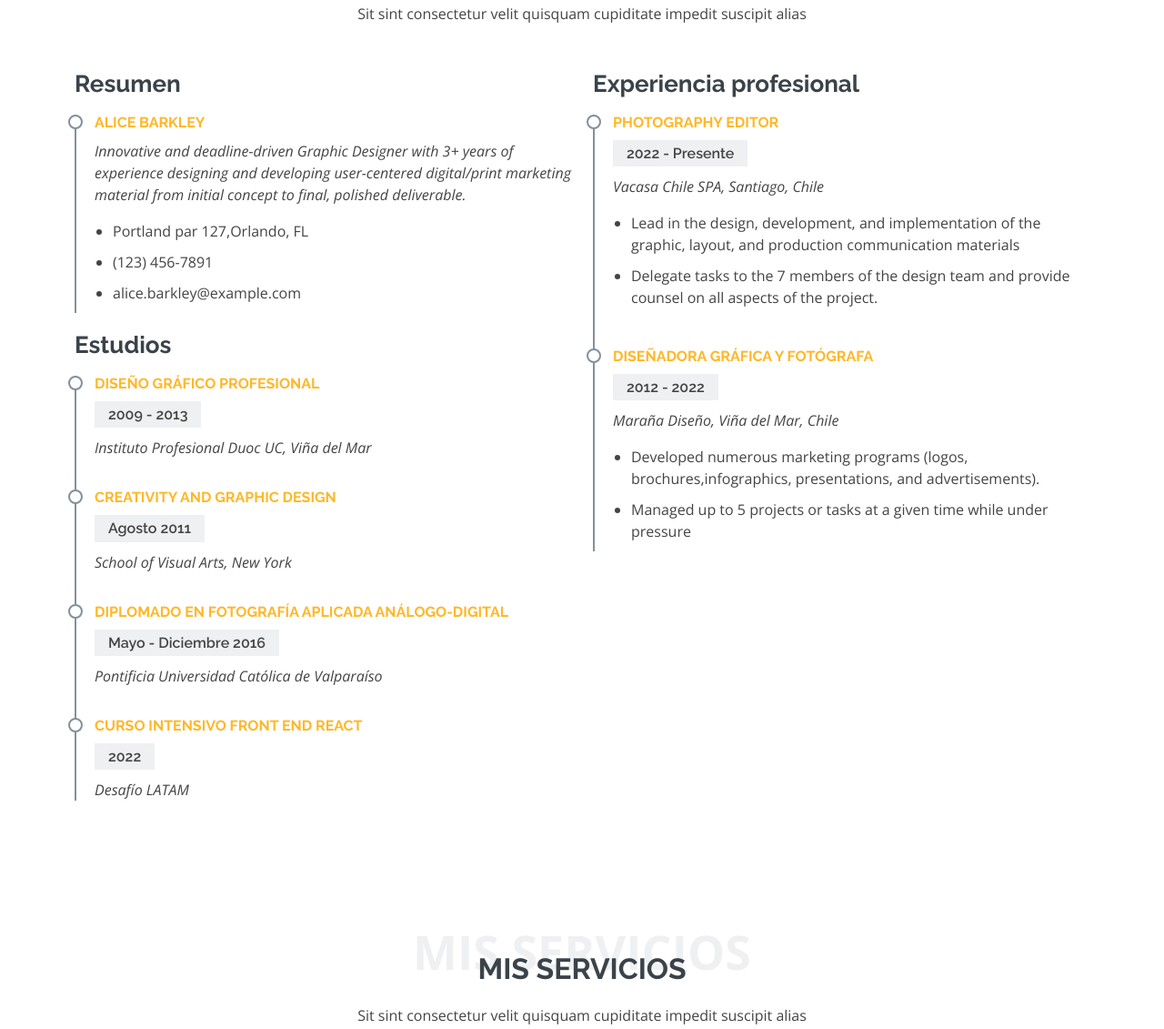
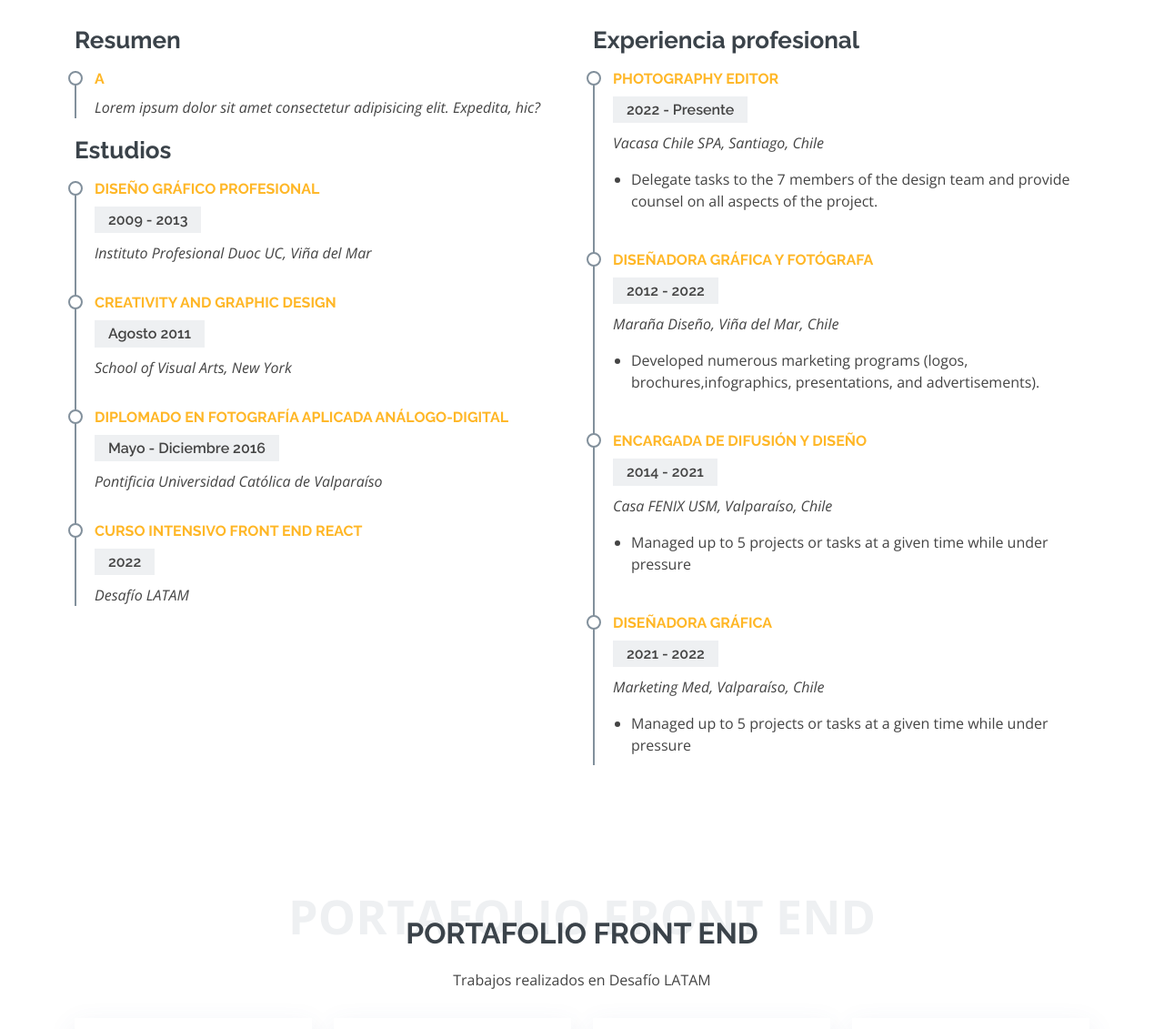
Before and after one commit to olgaorregom/olgaorregom.github.io, a plain HTML site: page index.html in a window 1280 px wide. Shown: the part 1885-3016 px from the top of the page at 91% size. Drawn offline with nearby package versions, Linux system fonts and the light colour scheme.

Commit message:
cambios textos

```diff
--- a/index.html
+++ b/index.html
@@ -71,7 +71,7 @@
         <div class="section-title">
           <span>Sobre mi</span>
           <h2>Sobre mi</h2>
-          <p>Sit sint consectetur velit quisquam cupiditate impedit suscipit alias</p>
+
         </div>
 
         <div class="row">
@@ -116,7 +116,7 @@
                 <div class="col-md-6 mt-5 d-md-flex align-items-md-stretch">
                   <div class="count-box">
                     <i class="bi bi-clock" style="color: #2cbdee;"></i>
-                    <span data-purecounter-start="0" data-purecounter-end="10" data-purecounter-duration="1" class="purecounter"></span>
+                    <span data-purecounter-start="0" data-purecounter-end="9" data-purecounter-duration="1" class="purecounter"></span>
                     <p><strong>Años de experiencia</strong> aut commodi quaerat modi aliquam nam ducimus aut voluptate non vel</p>
                   </div>
                 </div>
@@ -167,22 +167,16 @@
         <div class="section-title">
           <span>Mi currículum</span>
           <h2>Mi currículum</h2>
-          <p>Sit sint consectetur velit quisquam cupiditate impedit suscipit alias</p>
+
         </div>
 
         <div class="row">
           <div class="col-lg-6">
             <h3 class="resume-title">Resumen</h3>
             <div class="resume-item pb-0">
-              <h4>Alice Barkley</h4>
-              <p><em>Innovative and deadline-driven Graphic Designer with 3+ years of experience designing and developing user-centered digital/print marketing material from initial concept to final, polished deliverable.</em></p>
-              <p>
-              <ul>
-                <li>Portland par 127,Orlando, FL</li>
-                <li>(123) 456-7891</li>
-                <li>alice.barkley@example.com</li>
-              </ul>
-              </p>
+              <h4>A</h4>
+              <p><em>Lorem ipsum dolor sit amet consectetur adipisicing elit. Expedita, hic?</em></p>
+
             </div>
 
             <h3 class="resume-title">Estudios</h3>
@@ -222,7 +216,7 @@
               <p><em>Vacasa Chile SPA, Santiago, Chile</em></p>
               <p>
               <ul>
-                <li>Lead in the design, development, and implementation of the graphic, layout, and production communication materials</li>
+
                 <li>Delegate tasks to the 7 members of the design team and provide counsel on all aspects of the project. </li>
               </ul>
               </p>
@@ -234,10 +228,33 @@
               <p>
               <ul>
                 <li>Developed numerous marketing programs (logos, brochures,infographics, presentations, and advertisements).</li>
+
+              </ul>
+              </p>
+            </div>
+
+            <div class="resume-item">
+              <h4>Encargada de difusión y Diseño</h4>
+              <h5>2014 - 2021</h5>
+              <p><em>Casa FENIX USM, Valparaíso, Chile</em></p>
+              <p>
+              <ul>
                 <li>Managed up to 5 projects or tasks at a given time while under pressure</li>
               </ul>
               </p>
             </div>
+
+            <div class="resume-item">
+              <h4>Diseñadora gráfica</h4>
+              <h5>2021 - 2022</h5>
+              <p><em>Marketing Med, Valparaíso, Chile</em></p>
+              <p>
+              <ul>
+                <li>Managed up to 5 projects or tasks at a given time while under pressure</li>
+              </ul>
+              </p>
+            </div>
+
           </div>
         </div>
 
@@ -249,9 +266,9 @@
       <div class="container">
 
         <div class="section-title">
-          <span>Mis servicios</span>
-          <h2>Mis servicios</h2>
-          <p>Sit sint consectetur velit quisquam cupiditate impedit suscipit alias</p>
+          <span>Portafolio Front End</span>
+          <h2>Portafolio Front End</h2>
+          <p>Trabajos realizados en Desafío LATAM</p>
         </div>
 
         <div class="row">
@@ -300,7 +317,7 @@
         <div class="section-title">
           <span>Mi portafolio</span>
           <h2>Mi portafolio</h2>
-          <p>Sit sint consectetur velit quisquam cupiditate impedit suscipit alias</p>
+          <p>Trabajos realizados en Desafío LATAM</p>
         </div>
 
         <ul id="portfolio-flters" class="d-flex justify-content-center">
@@ -493,7 +510,6 @@
     <div class="container">
 
       <h3>Olga Orrego</h3>
-      <p>Et aut eum quis fuga eos sunt ipsa nihil. Labore corporis magni eligendi fuga maxime saepe commodi placeat.</p>
       <div class="social-links">
         <a href="https://www.behance.net/olgaorrego" class="behance"><i class="bx bxl-behance"></i></a>
         <a href="#" class="facebook"><i class="bx bxl-facebook"></i></a>
```
